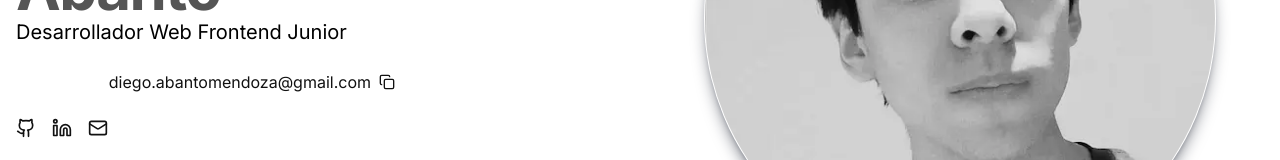
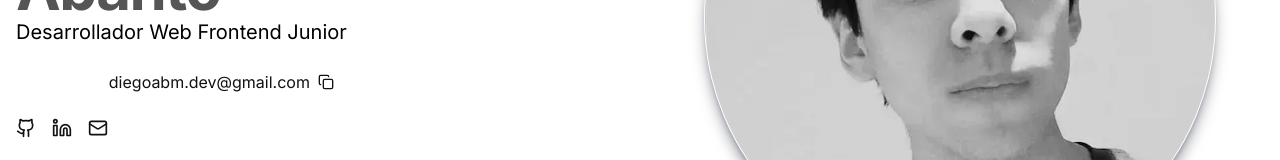
Before and after one commit to R3dgrave/portafolio-diegoam.dev, a React (Vite) app: page / in a window 1280 px wide. Shown: the part 414-574 px from the top of the page. Built offline with nearby package versions, Linux system fonts and the light colour scheme.

Commit message:
cambios correo de contacto

```diff
--- a/src/Components/Contact.jsx
+++ b/src/Components/Contact.jsx
@@ -60,7 +60,7 @@ const Contact = () => {
   };
 
   const [copied, setCopied] = useState(false);
-  const email = "diego.abantomendoza@gmail.com";
+  const email = "diegoabm.dev@gmail.com";
   const copyToClipboard = () => {
     navigator.clipboard.writeText(email);
     setCopied(true);
--- a/src/Components/Footer.jsx
+++ b/src/Components/Footer.jsx
@@ -16,7 +16,7 @@ const Footer = () => {
             <a href="https://www.linkedin.com/in/diego-abanto-b42b81289/" aria-label="LinkedIn" target="_blank" rel="noopener noreferrer" className="btn btn-ghost btn-circle" size="icon">
               <Linkedin className="h-5 w-5" />
             </a>
-            <a href="mailto:diego.abantomendoza@gmail.com" aria-label="Email" target="_blank" rel="noopener noreferrer" className="btn btn-ghost btn-circle" size="icon">
+            <a href="mailto:diegoabm.dev@gmail.com" aria-label="Email" target="_blank" rel="noopener noreferrer" className="btn btn-ghost btn-circle" size="icon">
               <Mail className="h-5 w-5" />
             </a>
           </div>
--- a/src/Components/Hero.jsx
+++ b/src/Components/Hero.jsx
@@ -11,7 +11,7 @@ import { AnimatedElement } from "../Components/AnimatedElement";
 
 const Hero = () => {
   const [copied, setCopied] = useState(false);
-  const email = "diego.abantomendoza@gmail.com";
+  const email = "diegoabm.dev@gmail.com";
   const heroRef = useRef(null);
   const [scrollProgress, setScrollProgress] = useState(0);
 
@@ -83,7 +83,7 @@ const Hero = () => {
             <a href="https://www.linkedin.com/in/diego-abanto-b42b81289/" aria-label="LinkedIn" target="_blank" rel="noopener noreferrer" className="btn btn-ghost">
               <Linkedin className="h-5 w-5" />
             </a>
-            <a href="mailto:diego.abantomendoza@gmail.com" aria-label="Email" target="_blank" rel="noopener noreferrer" className="btn btn-ghost">
+            <a href="mailto:diegoabm.dev@gmail.com" aria-label="Email" target="_blank" rel="noopener noreferrer" className="btn btn-ghost">
               <Mail className="h-5 w-5" />
             </a>
           </AnimatedElement>
```
Also changed, not shown: 1 other file (tests, documents, lock files or other folders).
